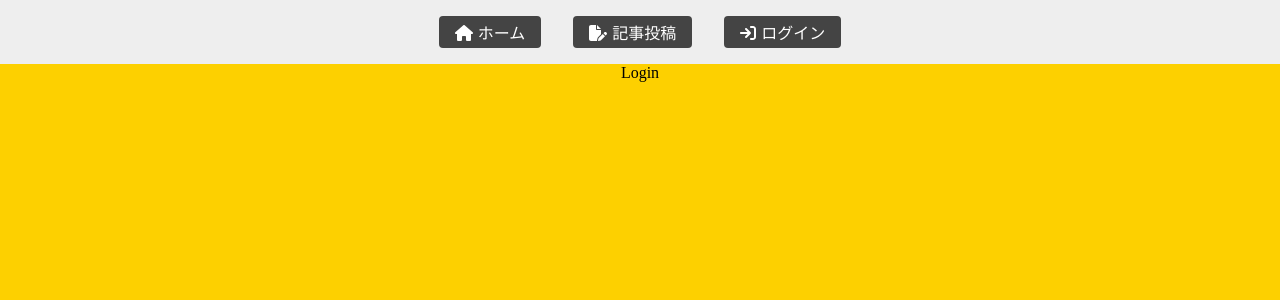
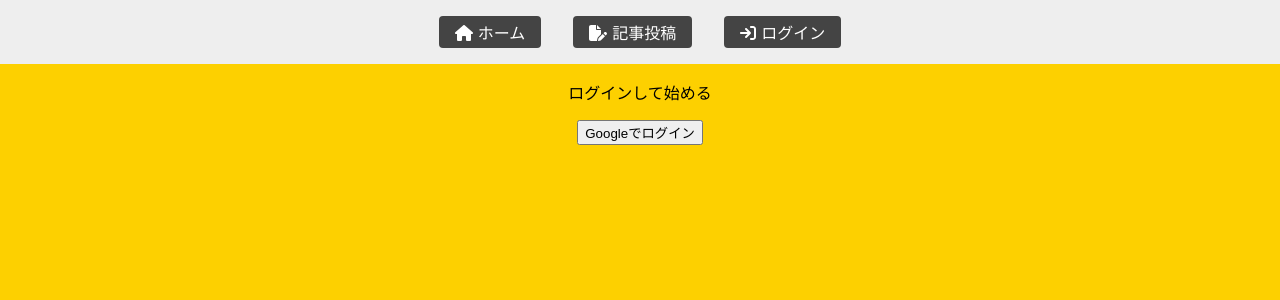
Before and after one commit to kentem-hi-murota/ReactTraining, a React (Vite) app: page /login in a window 1280 px wide. Shown: the top 300 px of the page. Built offline with nearby package versions, Linux system fonts and the light colour scheme; no server answers; the HTML template or start-up script is replaced by a standard one.

Commit message:
ログイン、ログアウト処理の実装

```diff
--- a/src/Components/Blog/Blog.tsx
+++ b/src/Components/Blog/Blog.tsx
@@ -1,15 +1,27 @@
 import { BrowserRouter as Router, Routes, Route, Link } from "react-router-dom";
 import { Home, CreatePost, Login, Logout, Navbar } from "./Components";
+import { useState } from "react";
 
 const Blog = () => {
+  const [isAuth, setIsAuth] = useState(false);
+
+  const isAuthHandler = (data: boolean) => {
+    setIsAuth(data);
+  };
   return (
     <Router>
       <Navbar />
       <Routes>
         <Route path="/" element={<Home />}></Route>
         <Route path="/createpost" element={<CreatePost />}></Route>
-        <Route path="/login" element={<Login />}></Route>
-        <Route path="/logout" element={<Logout />}></Route>
+        <Route
+          path="/login"
+          element={<Login isAuthHandler={isAuthHandler} />}
+        ></Route>
+        <Route
+          path="/logout"
+          element={<Logout isAuthHandler={isAuthHandler} />}
+        ></Route>
       </Routes>
     </Router>
   );
--- a/src/Components/Blog/Components/Login/Login.tsx
+++ b/src/Components/Blog/Components/Login/Login.tsx
@@ -1,7 +1,24 @@
-import React from "react";
+import { auth, provider } from "../../firebase";
+import { signInWithPopup } from "firebase/auth";
+import { useNavigate } from "react-router-dom";
+interface Props {
+  isAuthHandler: (data: boolean) => void;
+}
 
-const Login = () => {
-  return <div>Login</div>;
+const Login = ({ isAuthHandler }: Props) => {
+  const navigate = useNavigate();
+  const LoginWithGoogle = async () => {
+    const result = await signInWithPopup(auth, provider);
+    isAuthHandler(true);
+    navigate("/");
+  };
+
+  return (
+    <>
+      <p>ログインして始める</p>
+      <button onClick={LoginWithGoogle}>Googleでログイン</button>
+    </>
+  );
 };
 
 export default Login;
--- a/src/Components/Blog/Components/Logout/Logout.tsx
+++ b/src/Components/Blog/Components/Logout/Logout.tsx
@@ -1,7 +1,25 @@
-import React from "react";
+import { auth, provider } from "../../firebase";
+import { signOut } from "firebase/auth";
+import { useNavigate } from "react-router-dom";
 
-const Logout = () => {
-  return <div>Logout</div>;
+interface Props {
+  isAuthHandler: (data: boolean) => void;
+}
+
+const Logout = ({ isAuthHandler }: Props) => {
+  const navigate = useNavigate();
+  const Logout = async () => {
+    const result = await signOut(auth);
+    isAuthHandler(false);
+    navigate("/login");
+  };
+
+  return (
+    <>
+      <p>ログアウトする</p>
+      <button onClick={Logout}>ログアウト</button>
+    </>
+  );
 };
 
 export default Logout;
```
